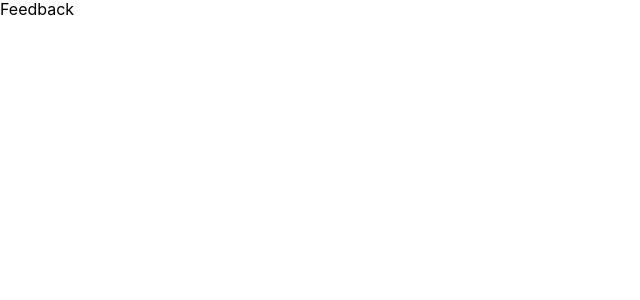
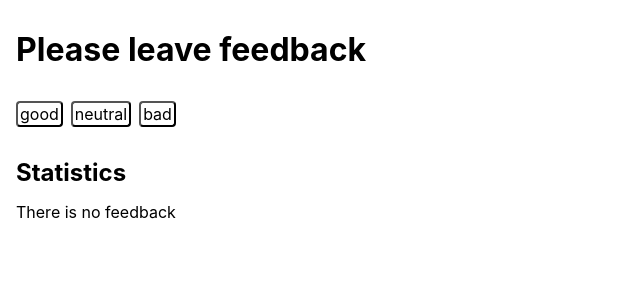
Before and after one commit to Oleksandr14/goit-react-hw-02-feedback, a React (Create React App) app: page / in a window 1280 px wide. Shown: the top 300 px of the page, without its empty margins (0-640 px from the left). Built offline with nearby package versions, Linux system fonts and the light colour scheme.

Commit message:
completed the task

```diff
--- a/package.json
+++ b/package.json
@@ -14,6 +14,7 @@
     "react-scripts": "5.0.1",
     "styled-components": "^5.3.5",
     "styled-system": "^5.1.5",
+    "uuid": "^8.3.2",
     "web-vitals": "^2.1.3"
   },
   "scripts": {
--- a/src/components/App.jsx
+++ b/src/components/App.jsx
@@ -1,10 +1,57 @@
+import { Component } from 'react';
 import { GlobalStyle } from './GlobalStyle';
 
-export const App = () => {
-  return (
-    <div>
-      Feedback
-      <GlobalStyle />
-    </div>
-  );
-};
+import { Statistics } from './Statistics/Statistics';
+
+import { FeedbackOptions } from './FeedbackOptions/FeedbackOptions';
+
+import { Section } from './Section/Section';
+
+import { Notification } from './Notification/Notification';
+
+export class App extends Component {
+  state = {
+    good: 0,
+    neutral: 0,
+    bad: 0,
+  };
+
+  leaveFeedback = option => {
+    this.setState(prev => {
+      return { [option]: prev[option] + 1 };
+    });
+  };
+
+  render() {
+    const { good, neutral, bad } = this.state;
+    const totalFeedback = good + neutral + bad;
+    const positiveFeedback = Math.round((good * 100) / totalFeedback);
+    return (
+      <div>
+        <div>
+          <Section>
+            <FeedbackOptions
+              options={Object.keys(this.state)}
+              onLeaveFeedback={this.leaveFeedback}
+            />
+          </Section>
+
+          <Section title="Statistics">
+            {good || neutral || bad ? (
+              <Statistics
+                good={good}
+                neutral={neutral}
+                bad={bad}
+                total={totalFeedback}
+                positivePercentage={positiveFeedback ? positiveFeedback : 0}
+              />
+            ) : (
+              <Notification message="There is no feedback" />
+            )}
+          </Section>
+        </div>
+        <GlobalStyle />
+      </div>
+    );
+  }
+}
--- /dev/null
+++ b/src/components/FeedbackOptions/FeedbackOptions.jsx
@@ -0,0 +1,34 @@
+import PropTypes from 'prop-types';
+
+import { v4 as uuidv4 } from 'uuid';
+
+import { Title, Button } from './FeedbackOptions.styled';
+import { Box } from '../Box';
+
+export const FeedbackOptions = ({ options, onLeaveFeedback }) => {
+  return (
+    <Box as="ul">
+      <Title>Please leave feedback</Title>
+      <Box display="flex" gridGap={3}>
+        {options.map(option => {
+          return (
+            <li key={uuidv4()}>
+              <Button
+                Button
+                type="button"
+                onClick={() => onLeaveFeedback(option)}
+              >
+                {option}
+              </Button>
+            </li>
+          );
+        })}
+      </Box>
+    </Box>
+  );
+};
+
+FeedbackOptions.propTypes = {
+  options: PropTypes.arrayOf(PropTypes.string),
+  onLeaveFeedback: PropTypes.func.isRequired,
+};
--- /dev/null
+++ b/src/components/FeedbackOptions/FeedbackOptions.styled.js
@@ -0,0 +1,15 @@
+import styled from 'styled-components';
+
+export const Title = styled.h2`
+  margin-bottom: ${p => p.theme.space[5]}px;
+  color: ${p => p.theme.colors.text};
+  font-size: ${p => p.theme.fontSizes.l}px;
+`;
+
+export const Button = styled.button`
+padding: ${p => p.theme.space[1]}px;
+}
+  background-color: ${p => p.theme.colors.background};
+  border-radius: ${p => p.theme.radii.normal};
+  cursor: pointer;
+`;
--- /dev/null
+++ b/src/components/Notification/Notification.jsx
@@ -0,0 +1,9 @@
+import PropTypes from 'prop-types';
+
+export const Notification = ({ message }) => {
+  return <p>{message}</p>;
+};
+
+Notification.propTypes = {
+  message: PropTypes.string.isRequired,
+};
--- /dev/null
+++ b/src/components/Section/Section.jsx
@@ -0,0 +1,16 @@
+import PropTypes from 'prop-types';
+
+import { AppContainer, Title } from '../Section/Section.styled';
+
+export const Section = ({ children, title }) => {
+  return (
+    <AppContainer>
+      <Title>{title}</Title>
+      {children}
+    </AppContainer>
+  );
+};
+
+Section.propTypes = {
+  title: PropTypes.string,
+};
--- /dev/null
+++ b/src/components/Section/Section.styled.js
@@ -0,0 +1,9 @@
+import styled from 'styled-components';
+
+export const AppContainer = styled.div`
+  padding: ${p => p.theme.space[4]}px;
+`;
+
+export const Title = styled.h2`
+  margin-bottom: ${p => p.theme.space[4]}px;
+`;
--- /dev/null
+++ b/src/components/Statistics/Statistics.jsx
@@ -0,0 +1,27 @@
+import PropTypes from 'prop-types';
+
+export const Statistics = ({
+  good,
+  neutral,
+  bad,
+  total,
+  positivePercentage,
+}) => {
+  return (
+    <div>
+      <p>Good: {good}</p>
+      <p>Neutral: {neutral}</p>
+      <p>Bad: {bad}</p>
+      <p>Total: {total}</p>
+      <p>Positive feedback: {positivePercentage}%</p>
+    </div>
+  );
+};
+
+Statistics.propTypes = {
+  good: PropTypes.number.isRequired,
+  neutral: PropTypes.number.isRequired,
+  bad: PropTypes.number.isRequired,
+  total: PropTypes.number.isRequired,
+  positivePercentage: PropTypes.number.isRequired,
+};
```
Also changed, not shown: 1 other file (tests, documents, lock files or other folders).
